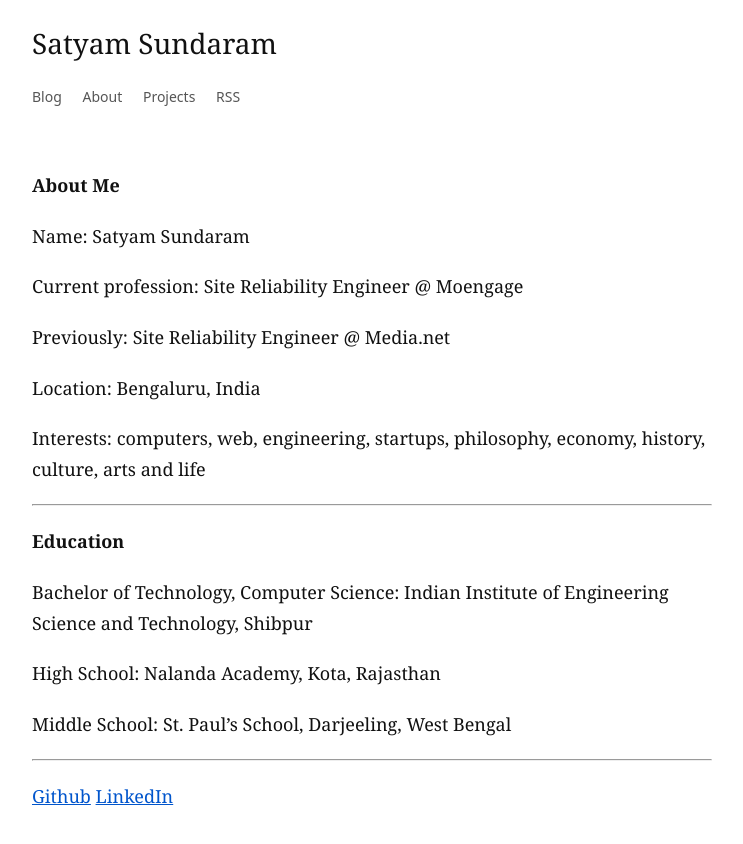
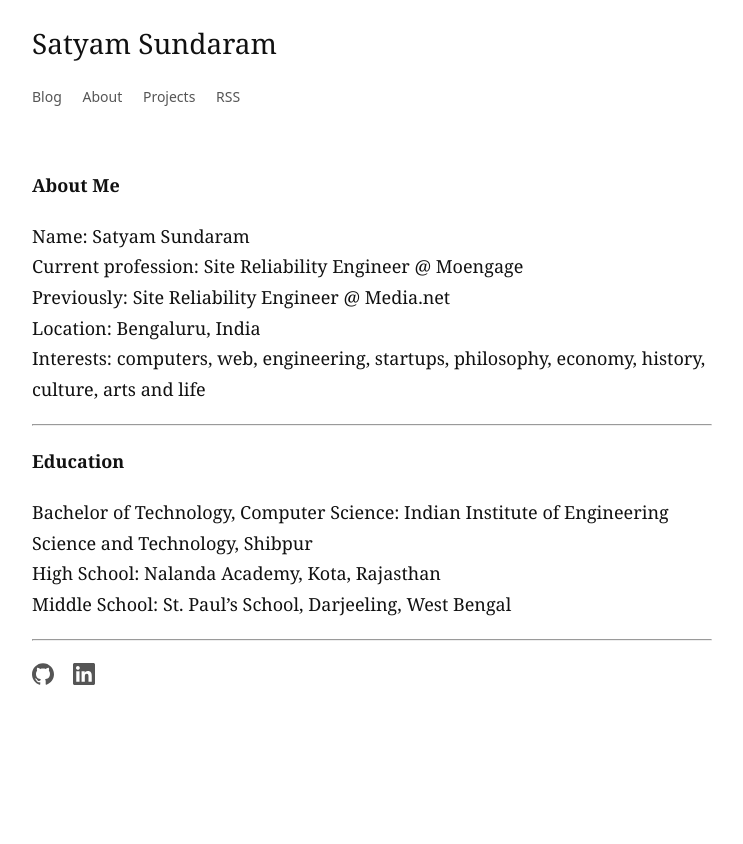
Before and after one commit to satyamsundaram/satyamsundaram.com, a Jekyll site: the page built from about.md, in a window 1280 px wide. Shown: the top 844 px of the page, without its empty margins (268-1011 px from the left). Built offline with Jekyll 4.4.1, drawn with Linux system fonts in a browser that asks for light colours.

Commit message:
restyle about page: tighter line spacing, icon footer
Co-Authored-By: Claude Opus 4.7 (1M context) <noreply@anthropic.com>

```diff
--- a/about.md
+++ b/about.md
@@ -6,13 +6,9 @@ title: About
 **About Me**
 
 Name: Satyam Sundaram
-
 Current profession: Site Reliability Engineer @ Moengage
-
 Previously: Site Reliability Engineer @ Media.net
-
 Location: Bengaluru, India
-
 Interests: computers, web, engineering, startups, philosophy, economy, history, culture, arts and life
 
 ---
@@ -20,11 +16,12 @@ Interests: computers, web, engineering, startups, philosophy, economy, history,
 **Education**
 
 Bachelor of Technology, Computer Science: Indian Institute of Engineering Science and Technology, Shibpur
-
 High School: Nalanda Academy, Kota, Rajasthan
-
 Middle School: St. Paul's School, Darjeeling, West Bengal
 
 ---
 
-[Github](https://github.com/satyamsundaram) [LinkedIn](https://linkedin.com/in/satyamsundaram)
+<p class="socials">
+<a href="https://github.com/satyamsundaram" aria-label="GitHub"><svg width="22" height="22" viewBox="0 0 24 24" fill="currentColor" aria-hidden="true"><path d="M12 .297c-6.63 0-12 5.373-12 12 0 5.303 3.438 9.8 8.205 11.385.6.113.82-.258.82-.577 0-.285-.01-1.04-.015-2.04-3.338.724-4.042-1.61-4.042-1.61C4.422 18.07 3.633 17.7 3.633 17.7c-1.087-.744.084-.729.084-.729 1.205.084 1.838 1.236 1.838 1.236 1.07 1.835 2.809 1.305 3.495.998.108-.776.417-1.305.76-1.605-2.665-.3-5.466-1.332-5.466-5.93 0-1.31.465-2.38 1.235-3.22-.135-.303-.54-1.523.105-3.176 0 0 1.005-.322 3.3 1.23.96-.267 1.98-.399 3-.405 1.02.006 2.04.138 3 .405 2.28-1.552 3.285-1.23 3.285-1.23.645 1.653.24 2.873.12 3.176.765.84 1.23 1.91 1.23 3.22 0 4.61-2.805 5.625-5.475 5.92.42.36.81 1.096.81 2.22 0 1.606-.015 2.896-.015 3.286 0 .315.21.69.825.57C20.565 22.092 24 17.592 24 12.297c0-6.627-5.373-12-12-12"/></svg></a>
+<a href="https://linkedin.com/in/satyamsundaram" aria-label="LinkedIn"><svg width="22" height="22" viewBox="0 0 24 24" fill="currentColor" aria-hidden="true"><path d="M20.447 20.452h-3.554v-5.569c0-1.328-.027-3.037-1.852-3.037-1.853 0-2.136 1.445-2.136 2.939v5.667H9.351V9h3.414v1.561h.046c.477-.9 1.637-1.85 3.37-1.85 3.601 0 4.267 2.37 4.267 5.455v6.286zM5.337 7.433c-1.144 0-2.063-.926-2.063-2.065 0-1.138.92-2.063 2.063-2.063 1.14 0 2.064.925 2.064 2.063 0 1.139-.925 2.065-2.064 2.065zm1.782 13.019H3.555V9h3.564v11.452zM22.225 0H1.771C.792 0 0 .774 0 1.729v20.542C0 23.227.792 24 1.771 24h20.451C23.2 24 24 23.227 24 22.271V1.729C24 .774 23.2 0 22.222 0h.003z"/></svg></a>
+</p>
--- a/assets/style.css
+++ b/assets/style.css
@@ -90,3 +90,15 @@ a:hover {
     margin-top: -10px;
     margin-bottom: 30px;
 }
+
+.socials a {
+    color: #555;
+    margin-right: 14px;
+    text-decoration: none;
+    display: inline-block;
+    vertical-align: middle;
+}
+
+.socials a:hover {
+    color: #111;
+}
```
